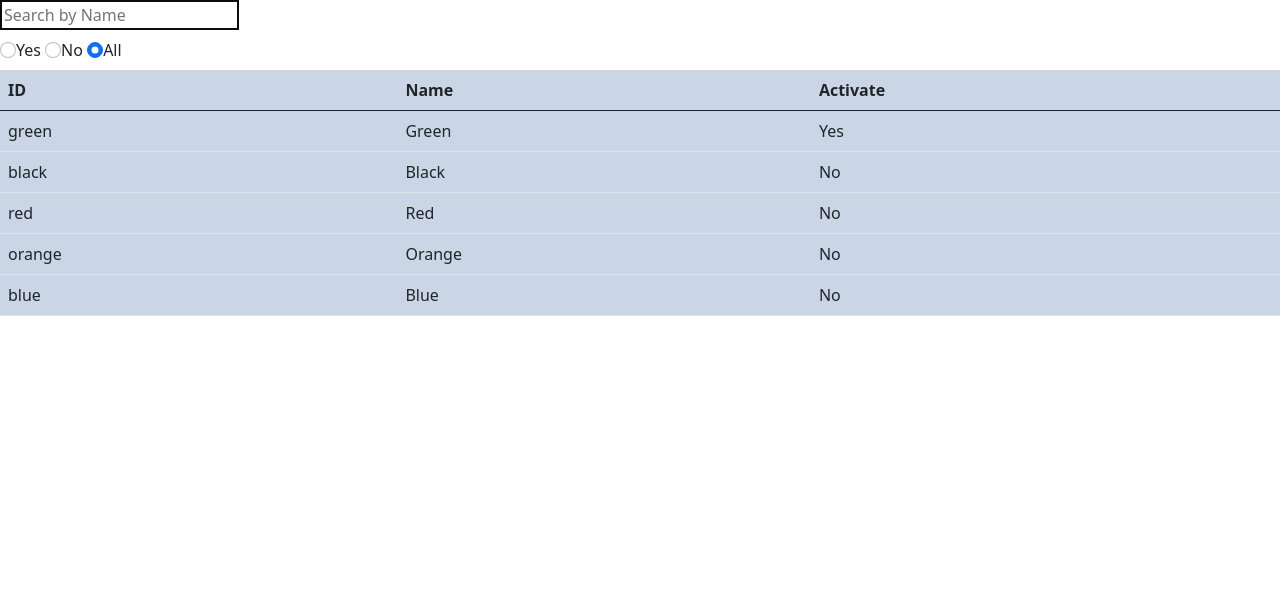
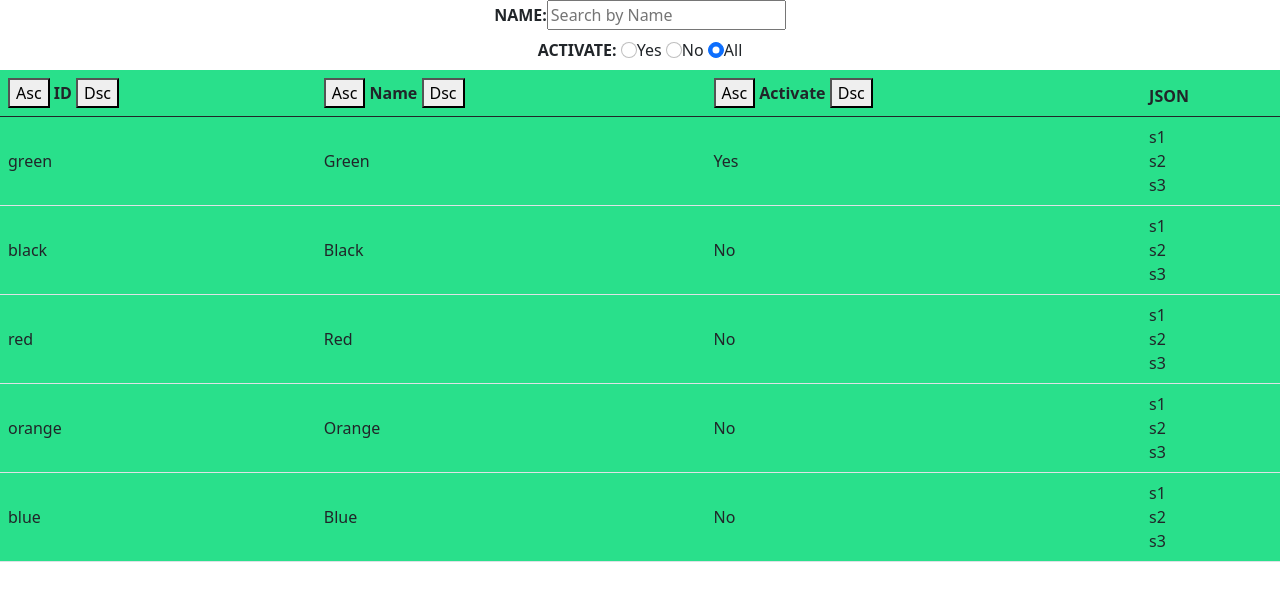
Before and after one commit to GA-Krunal/js_task6, a plain HTML site: page 24-08-2021/index.html in a window 1280 px wide. Drawn offline with nearby package versions, Linux system fonts and the light colour scheme.

Commit message:
initial commit

```diff
--- /dev/null
+++ b/24-08-2021/index.css
@@ -0,0 +1,7 @@
+table td {
+    vertical-align: middle;
+}
+
+table{
+    background-color: rgb(41, 224, 139);
+}
--- a/24-08-2021/index.html
+++ b/24-08-2021/index.html
@@ -6,22 +6,39 @@
   <meta name="viewport" content="width=device-width, initial-scale=1">
   <link href="https://cdn.jsdelivr.net/npm/bootstrap@5.1.0/dist/css/bootstrap.min.css" rel="stylesheet"
     integrity="sha384-KyZXEAg3QhqLMpG8r+8fhAXLRk2vvoC2f3B09zVXn8CA5QIVfZOJ3BCsw2P0p/We" crossorigin="anonymous">
+  <link rel="stylesheet" href="index.css">
   <title>Hello, world!</title>
 </head>
+
 <body>
-  <input type="text" id="myInput" placeholder="Search by Name" onkeyup="searchFun()"
-    style="border:2px solid rgb(12, 12, 12)" />
-  <div class="radioButton mt-2">
-    <input class="form-check-input" type="radio" name="grp1" value="Yes" id="rd1">Yes
-    <input class="form-check-input" type="radio" name="grp1" id="rd2" value="No">No
-    <input class="form-check-input" type="radio" name="grp1" id="rd3" value="All" checked>All
+  <div class="container" style="text-align: center;">
+    <b> NAME:</b><input type="text" id="myInput" placeholder="Search by Name" onkeyup="searchFun()" />
+    <div class="radioButton mt-2">
+      <b> ACTIVATE:</b>
+      <input class="form-check-input" type="radio" name="grp1" value="Yes" id="rd1">Yes
+      <input class="form-check-input" type="radio" name="grp1" id="rd2" value="No">No
+      <input class="form-check-input" type="radio" name="grp1" id="rd3" value="All" checked>All
+    </div>
   </div>
-  <table class="table mt-2" id="myTable" style="background-color: rgb(202, 213, 230);">
+  <table class="table mt-2 js-sort-table " id="myTable">
     <thead>
       <tr>
-        <th scope="col">ID</th>
-        <th scope="col">Name</th>
-        <th scope="col">Activate</th>
+        <th scope="col">
+          <button onclick="sortAsc(0)">Asc</button>
+          ID
+          <button onclick="sortDsc(0)">Dsc</button>
+        </th>
+        <th scope="col">
+          <button onclick="sortAsc(1)">Asc</button>
+          Name
+          <button onclick="sortDsc(1)">Dsc</button>
+        </th>
+        <th scope="col">
+          <button onclick="sortAsc(2)">Asc</button>
+          Activate
+          <button onclick="sortDsc(2)">Dsc</button>
+        </th>
+        <th scope="col">JSON</th>
       </tr>
     </thead>
     <tbody id="tbody">
@@ -30,6 +47,7 @@
   <script src="index.js"></script>
   <script>
     const searchFun = () => {
+
       let filter = document.getElementById("myInput").value.toUpperCase();
       let myTable = document.getElementById("myTable");
       let tr = myTable.getElementsByTagName("tr");
@@ -38,7 +56,7 @@
         let td = tr[i].getElementsByTagName("td")[1];
         if (td) {
 
-          let textValue = td.textContent || td.innerHTML;
+          let textValue = td.textContent;
           if (textValue.toUpperCase().indexOf(filter) > -1) {
             tr[i].style.display = "";
           }
@@ -48,6 +66,55 @@
         }
       }
     }
+
+    function sortAsc(n) {
+      var table, rows, switching, i, x, y, shouldSwitch;
+      table = document.getElementById("myTable");
+      switching = true;
+
+      while (switching) {
+
+        switching = false;
+        rows = table.rows;
+        for (i = 1; i < (rows.length - 1); i++) {
+
+          shouldSwitch = false;
+          x = rows[i].getElementsByTagName("TD")[n];
+          y = rows[i + 1].getElementsByTagName("TD")[n];
+          if (x.innerHTML.toLowerCase() > y.innerHTML.toLowerCase()) {
+            shouldSwitch = true;
+            break;
+          }
+        }
+        if (shouldSwitch) {
+          rows[i].parentNode.insertBefore(rows[i + 1], rows[i]);
+          switching = true;
+        }
+      }
+    }
+    function sortDsc(m) {
+      var table, rows, switching, i, x, y, shouldSwitch;
+      table = document.getElementById("myTable");
+      switching = true;
+
+      while (switching) {
+        switching = false;
+        rows = table.rows;
+        for (i = 1; i < (rows.length - 1); i++) {
+          shouldSwitch = false;
+          x = rows[i].getElementsByTagName("TD")[m];
+          y = rows[i + 1].getElementsByTagName("TD")[m];
+          if (x.innerHTML.toLowerCase() < y.innerHTML.toLowerCase()) {
+            shouldSwitch = true;
+            break;
+          }
+        }
+        if (shouldSwitch) {
+          rows[i].parentNode.insertBefore(rows[i + 1], rows[i]);
+          switching = true;
+        }
+      }
+    }
   </script>
 </body>
 </html>
--- a/24-08-2021/index.js
+++ b/24-08-2021/index.js
@@ -3,40 +3,50 @@ fetch("index.json")
     .then(data => {
 
         function myFunc1(colorchemeArray) {
-
+            const tBody = document.querySelector('tbody');
             for (let i = 0; i < colorchemeArray.length; i++) {
 
                 const element = colorchemeArray[i];
-                const tBody = document.querySelector('tbody');
-                const tr = document.createElement("tr");
-                const td1 = document.createElement("td");
-                const td2 = document.createElement("td");
-                const td3 = document.createElement("td");
-                tBody.appendChild(tr);
-
                 for (key in element) {
-
-                    if (key === "id") {
-                        td1.innerText = element[key];
-                        tr.appendChild(td1);
-                    }
-                    else if (key === "name") {
-                        td2.innerText = element[key];
-                        tr.appendChild(td2);
-                    }
-                    else if (key === "activate") {
-                        td3.innerText = "Yes";
-                        tr.appendChild(td3);
-                    }
-                    else if (element["activate"] === undefined) {
-                        td3.innerText = "No";
-                        tr.appendChild(td3);
-                    }
-                    else {
-                        continue;
+                    if (element["activate"] === undefined) {
+                        element["activate"] = false;
                     }
                 }
+                const tr = document.createElement("tr");
+                tr.id = "tr" + (i + 1);
+                for (let j = 0; j < Object.keys(element).length; j++) {
+
+                    let td = document.createElement("td");
+                    tr.appendChild(td);
+                    switch (j) {
+                        case 0:
+                            td.innerText = element["id"];
+                            break;
+                        case 1:
+                            td.innerText = element["name"];
+                            break;
+                        case 2:
+                            if (element["activate"] === true) {
+                                td.innerText = "Yes";
+                            }
+                            else {
+                                td.innerText = "No";
+                            }
+                            break;
+                        case 3:
+                            for (key in element["json"]) {
+                                const trr = document.createElement("tr");
+                                trr.innerText = key;
+                                td.appendChild(trr);
+                            }
+                            break;
+                        default:
+                            break;
+                    }
+                }
+                tBody.appendChild(tr);
             }
+            console.log(tBody);
         }
         myFunc1(data["colorschemes"]);
 
```
Also changed, not shown: 24-08-2021/index1.js (added, +17 -0 lines).
